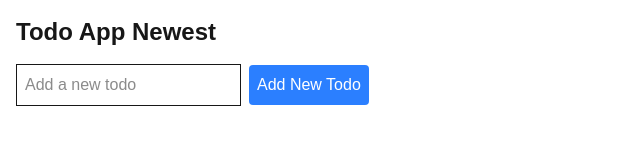
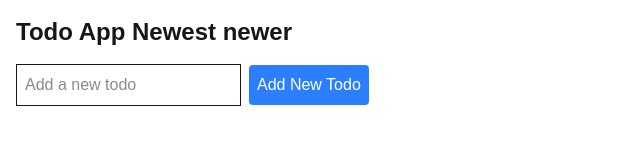
Before and after one commit to Vignesh9123/gh-ci-cd, a Next.js app: page / in a window 1280 px wide. Shown: the top 160 px of the page, without its empty margins (0-640 px from the left). Built offline with nearby package versions, Linux system fonts and the light colour scheme.

Commit message:
new change

```diff
--- a/src/app/page.tsx
+++ b/src/app/page.tsx
@@ -20,7 +20,7 @@
 
   return (
     <div className="container mx-auto p-4">
-      <h1 className="text-2xl font-bold mb-4">Todo App Newest</h1>
+      <h1 className="text-2xl font-bold mb-4">Todo App Newest newer</h1>
       <form onSubmit={addTodo} className="mb-4">
         <input
           type="text"
```
